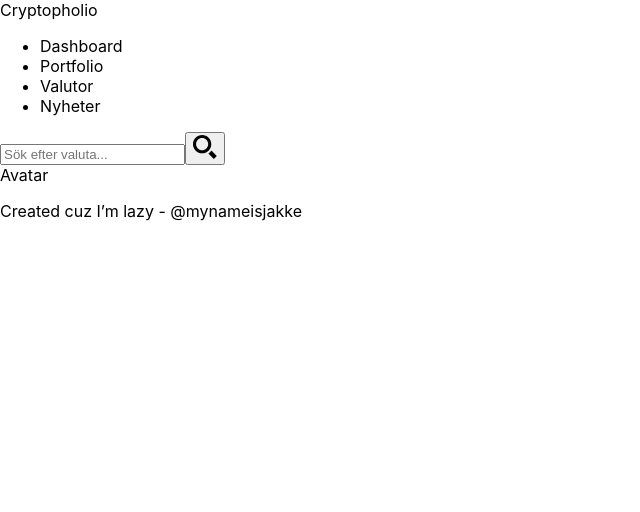
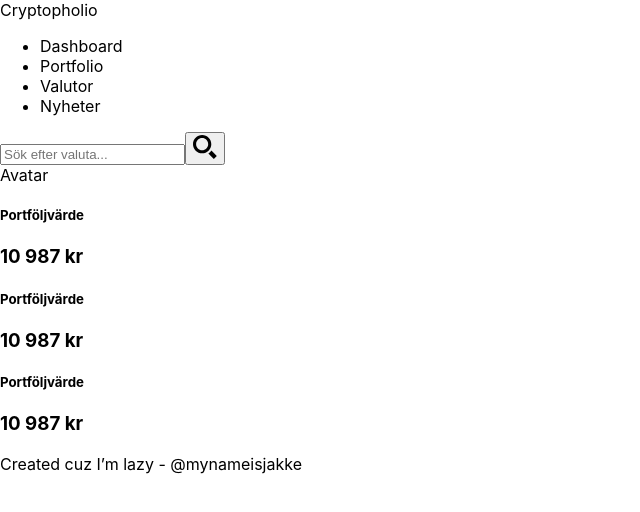
Before and after one commit to mynameisjakke/cryptopholio, a Next.js app: page / in a window 1280 px wide. Shown: the top 512 px of the page, without its empty margins (0-640 px from the left). Built offline with nearby package versions, Linux system fonts and the light colour scheme.

Commit message:
Created card component

```diff
--- /dev/null
+++ b/components/card.js
@@ -0,0 +1,12 @@
+export default function Card(params) {
+  return (
+   <div className="card">
+     <div className="cart-title">
+       <h5>Portföljvärde</h5>
+     </div>
+     <div className="card-data">
+       <h3>10 987 kr</h3>
+     </div>
+   </div>
+  )
+};
--- a/pages/index.js
+++ b/pages/index.js
@@ -5,6 +5,7 @@ import Link from 'next/link'
 import Layout from '../components/layout'
 import Navbar from '../components/navbar'
 import Footer from '../components/footer'
+import Card from '../components/card'
 
 // import styles from '../styles/Home.module.css'
 
@@ -15,6 +16,9 @@ export default function Home() {
         <title>Cryptopholio</title>
       </Head>
       <Navbar />
+      <Card />
+      <Card />
+      <Card />
       <Footer />
     </Layout>
   )
```
